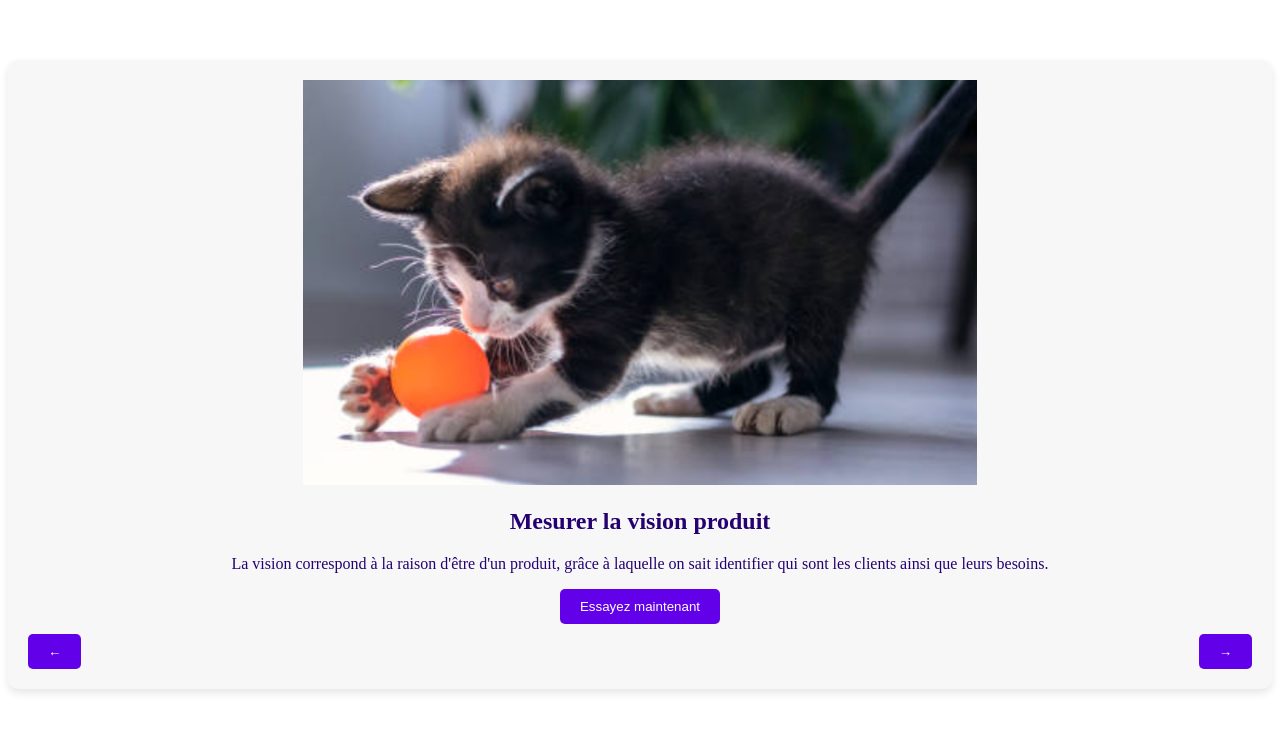
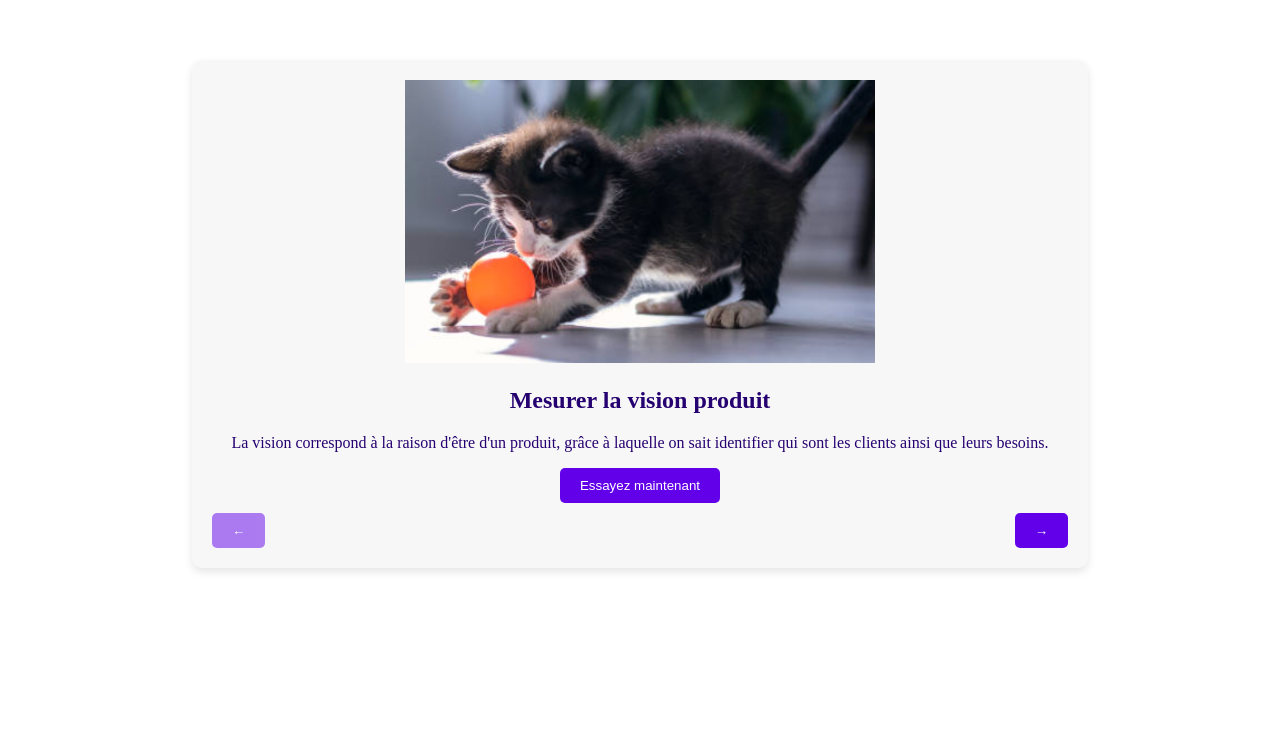
Before and after one commit to TacticalNuclearRaccoon/webapp, a Vue app: page / in a window 1280 px wide. Shown: the top 732 px of the page. Built offline with nearby package versions, Linux system fonts and the light colour scheme.

Commit message:
DiagCard modified to disable scroll buttons at the end of list

```diff
--- a/src/App.vue
+++ b/src/App.vue
@@ -16,5 +16,9 @@
   font-family: 'Azo Sans';
   text-align: center;
   margin-top: 60px;
+  width: 70vw;
+  align-items: center;
+  margin-left: auto;
+  margin-right: auto;
 }
 </style>
--- a/src/components/DiagCard.vue
+++ b/src/components/DiagCard.vue
@@ -5,8 +5,8 @@
       <p>{{ currentParagraph }}</p>
       <button @click="navigateToSurvey">{{ buttonText }}</button>
       <div class="navigation">
-        <button @click="prevItem">←</button>
-        <button @click="nextItem">→</button>
+        <button @click="prevItem" :disabled="previousButtonDisable">←</button>
+        <button @click="nextItem" :disabled="nextButtonDisable">→</button>
       </div>
     </div>
   </template>
@@ -68,6 +68,13 @@ const nextItem = () => {
       }
     };
 
+const previousButtonDisable = computed(() =>{
+  return currentIndex.value ===0;
+})
+const nextButtonDisable = computed(() => {
+  return currentIndex.value === items.length - 1;
+});
+
 </script>
 
 <style scoped>
@@ -99,4 +106,7 @@ button {
 button:hover {
   background-color: #3700b3;
 }
+button:disabled{
+  opacity: 50%;
+}
 </style>
--- a/src/components/SurveyView.vue
+++ b/src/components/SurveyView.vue
@@ -16,7 +16,7 @@
         </button>
       </div>
       <div v-if="stateZero">
-        <p>Please choose a planet</p>
+        <p>Choisissez une famille de dysfonctionnement pour commencer</p>
       </div>
       <div v-else>
         <h2>{{ currentPlanetName }}</h2>
```
